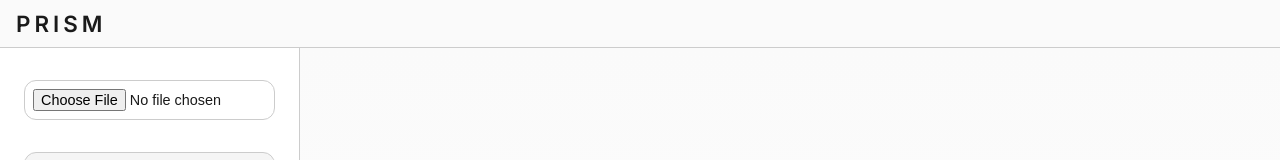
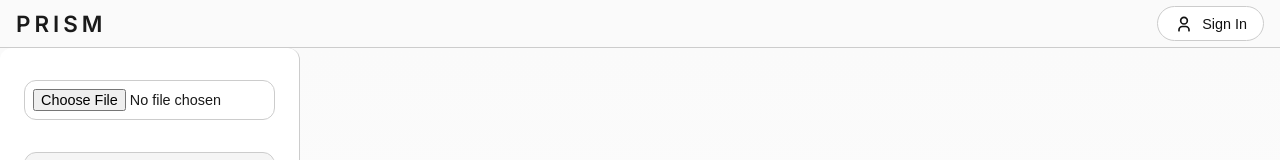
Before and after one commit to ammarqd/prism-web-app, a React (Vite) app in the folder client/: page / in a window 1280 px wide. Shown: the top 160 px of the page. Built offline with nearby package versions, Linux system fonts and the light colour scheme.

Commit message:
Add sign in button and fix sidebar styling

```diff
--- a/client/src/App.jsx
+++ b/client/src/App.jsx
@@ -75,8 +75,31 @@ function App() {
 
   return (
     <div className="app">
+
       <header className="topbar">
-        <h1 className="logo">PRISM</h1>
+        <div className="logo">PRISM</div>
+        <nav className="auth-links">
+          <button type="button" className="auth-button">
+            <svg
+              xmlns="http://www.w3.org/2000/svg"
+              className="auth-icon"
+              fill="none"
+              viewBox="0 0 24 24"
+              stroke="currentColor"
+              strokeWidth={2}
+              width="20"
+              height="20"
+              aria-hidden="true"
+            >
+              <path
+                strokeLinecap="round"
+                strokeLinejoin="round"
+                d="M12 12c2.21 0 4-1.79 4-4s-1.79-4-4-4-4 1.79-4 4 1.79 4 4 4zM6 20v-1a4 4 0 014-4h4a4 4 0 014 4v1"
+              />
+            </svg>
+            Sign In
+          </button>
+        </nav>
       </header>
 
       <div className="layout">
--- a/client/src/index.css
+++ b/client/src/index.css
@@ -44,6 +44,34 @@ html, body {
   z-index: 10;
 }
 
+.auth-links {
+  margin-left: auto;
+  display: flex;
+  align-items: center;
+}
+
+.auth-button {
+  display: flex;
+  align-items: center;
+  gap: 0.5rem;
+  font-weight: 500;
+  font-size: 0.9rem;
+  padding: 0.4rem 1rem;
+  border-radius: 9999px;
+  border: 1px solid var(--border);
+  background: white;
+  color: var(--thumb-bg);
+  cursor: pointer;
+  transition: background 0.2s ease, color 0.2s ease;
+}
+
+.auth-icon {
+  stroke: var(--thumb-bg);
+  display: inline-block;
+  flex-shrink: 0;
+  transition: stroke 0.2s ease;
+}
+
 .logo {
   font-size: 1.4rem;
   font-weight: 600;
@@ -66,6 +94,7 @@ html, body {
   flex-direction: column;
   gap: 2rem;
   overflow-y: auto;
+  border-radius: 12px;
 }
 
 .control-panel {
```
